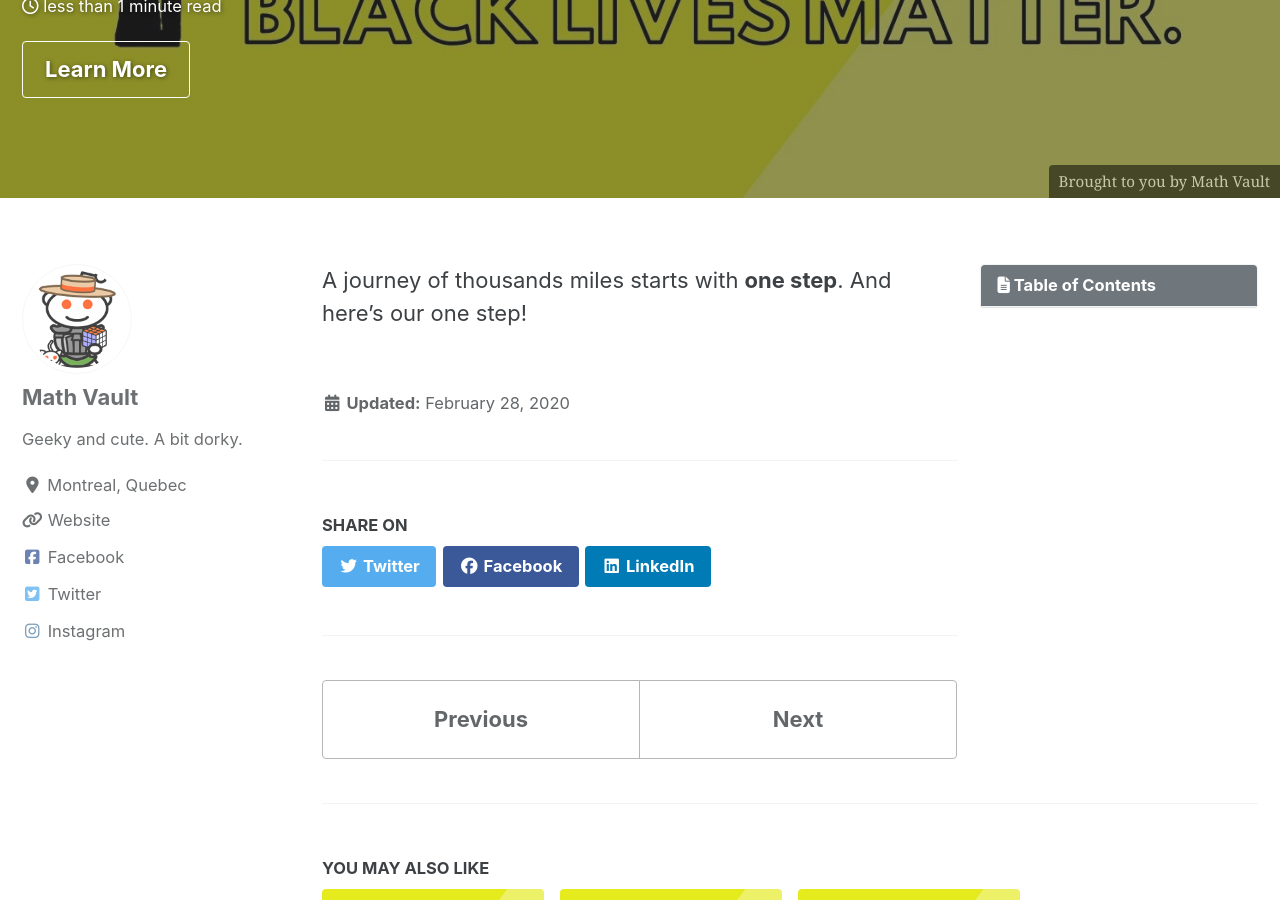
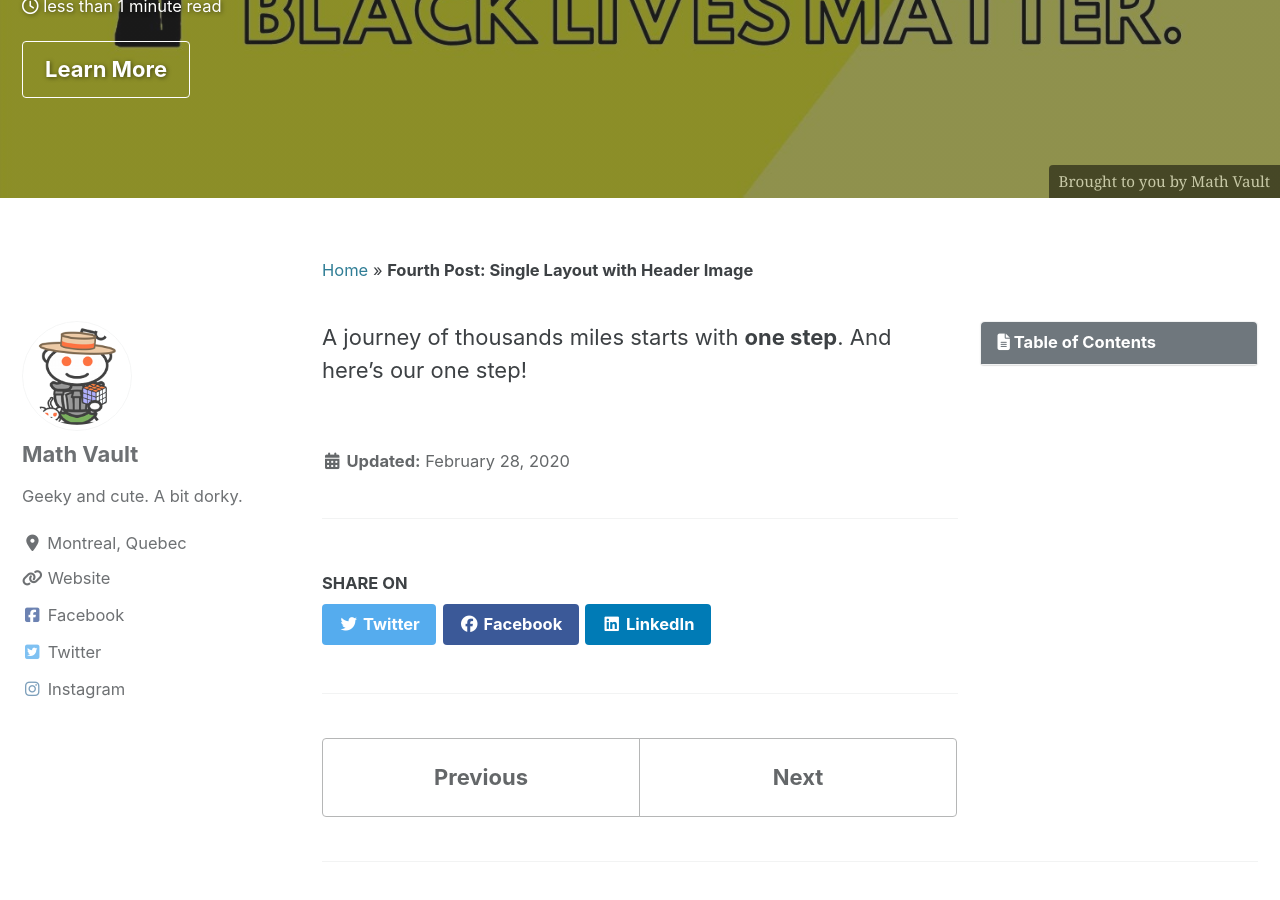
Before and after one commit to mathvault/mathvault.github.io, a Jekyll site: the page built from _posts/2020-02-28-fourth-post.md, in a window 1280 px wide and 900 px high, scrolled down 329 px. Built offline with Jekyll 4.4.1, drawn with Linux system fonts in a browser that asks for light colours; cached includes are drawn as plain includes; nearby versions of some CDN libraries; comment, search, counter and statistics services are not loaded; part of the change alters nothing that is shown.

Commit message:
Update _config.yml

```diff
--- a/_config.yml
+++ b/_config.yml
@@ -27,7 +27,7 @@ repository               : # GitHub username/repo-name e.g. "mmistakes/minimal-m
 teaser                   : /BLM.jpg
 logo                     : /QRCode.png
 masthead_title           : # overrides the website title displayed in the masthead, use " " for no title
-# breadcrumbs            : true
+breadcrumbs              : true
 words_per_minute         : 200
 comments:
   provider               : # false (default), "disqus", "discourse", "facebook", "staticman", "staticman_v2", "utterances", "custom"
@@ -246,16 +246,16 @@ tag_archive:
   type: liquid
   path: /tags/
 # https://github.com/jekyll/jekyll-archives
-# jekyll-archives:
-#   enabled:
-#     - categories
-#     - tags
-#   layouts:
-#     category: archive-taxonomy
-#     tag: archive-taxonomy
-#   permalinks:
-#     category: /categories/:name/
-#     tag: /tags/:name/
+jekyll-archives:
+  enabled:
+    - categories
+    - tags
+  layouts:
+    category: archive-taxonomy
+    tag: archive-taxonomy
+  permalinks:
+    category: /categories/:name/
+    tag: /tags/:name/
 
 
 # HTML Compression
```
